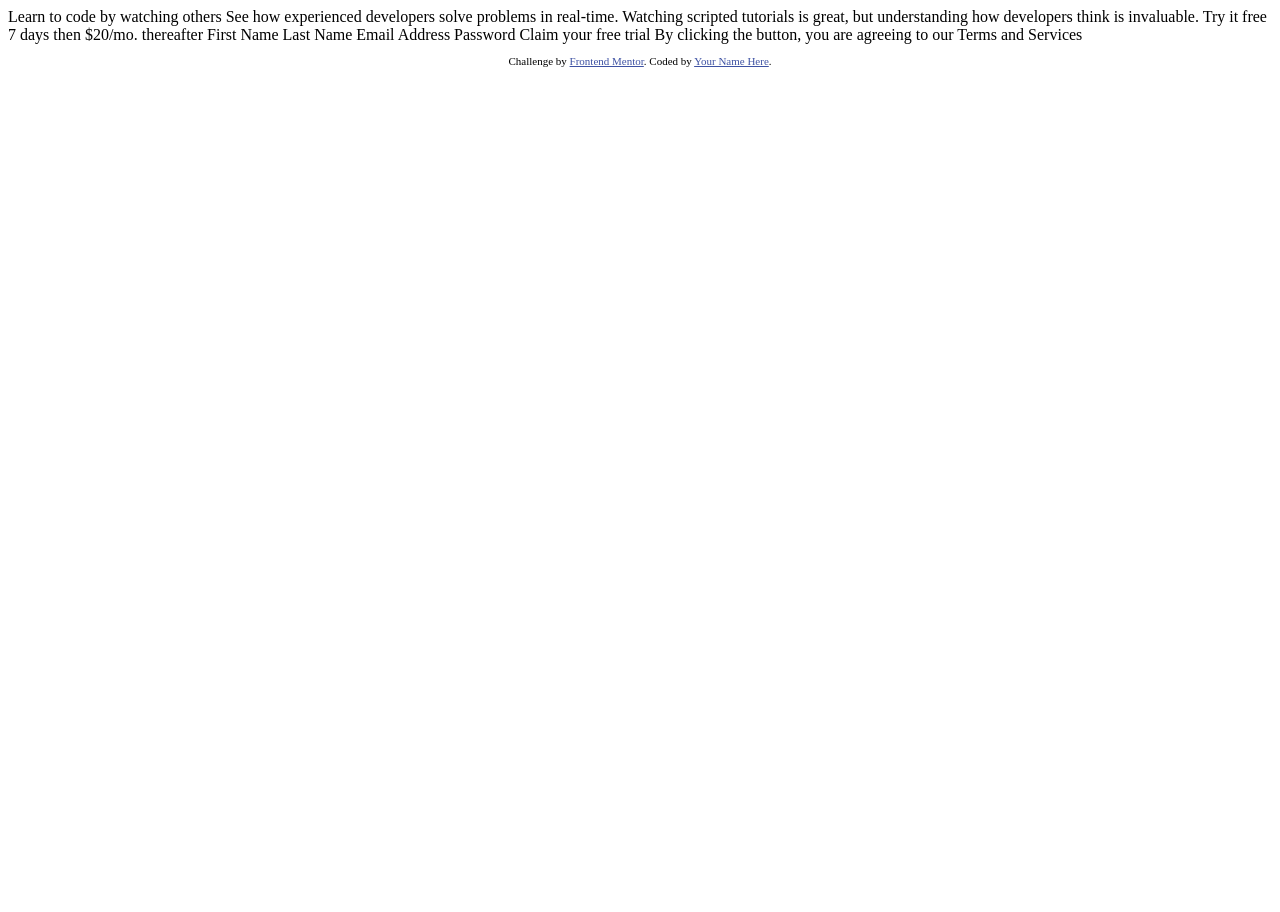
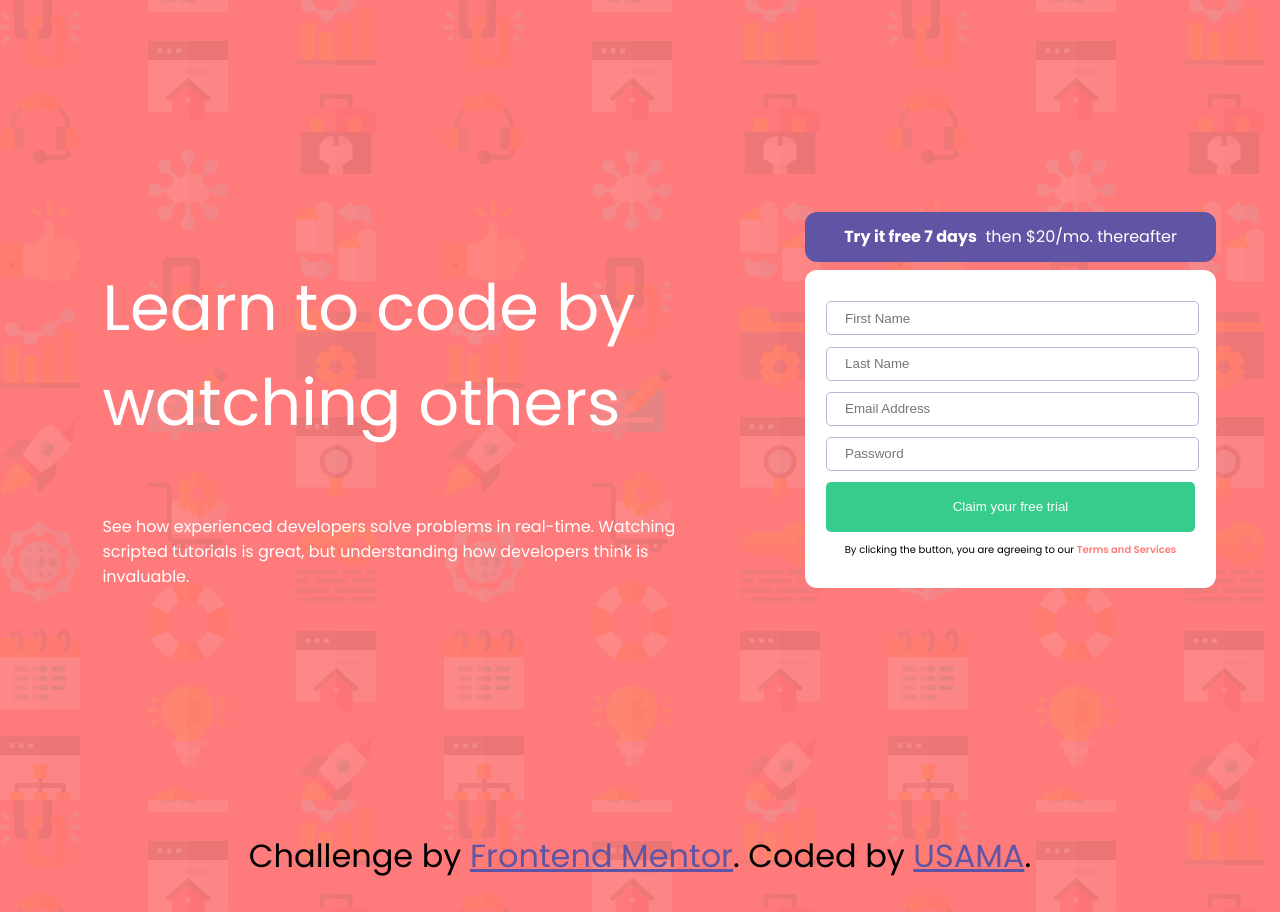
Before and after one commit to usamakhangt4/intro-component-with-signup-form, a plain HTML site: page index.html in a window 1280 px wide. Before the commit the page ends 800 px from the top, so only its background shows below. Drawn offline with Linux system fonts and the light colour scheme.

Commit message:
design completed

```diff
--- a/index.html
+++ b/index.html
@@ -1,42 +1,58 @@
 <!DOCTYPE html>
 <html lang="en">
+
 <head>
   <meta charset="UTF-8">
-  <meta name="viewport" content="width=device-width, initial-scale=1.0"> <!-- displays site properly based on user's device -->
+  <meta name="viewport" content="width=device-width, initial-scale=1.0">
+  <!-- displays site properly based on user's device -->
 
   <link rel="icon" type="image/png" sizes="32x32" href="./images/favicon-32x32.png">
-
+  <link rel="stylesheet" href="./styles/style.css">
   <title>Frontend Mentor | Intro component with sign up form</title>
 
   <!-- Feel free to remove these styles or customise in your own stylesheet 👍 -->
-  <style>
-    .attribution { font-size: 11px; text-align: center; }
-    .attribution a { color: hsl(228, 45%, 44%); }
-  </style>
+  <!-- <style>
+    .attribution {
+      font-size: 11px;
+      text-align: center;
+    }
+
+    .attribution a {
+      color: hsl(228, 45%, 44%);
+    }
+  </style> -->
 </head>
+
 <body>
 
-  Learn to code by watching others
-
-  See how experienced developers solve problems in real-time. Watching scripted tutorials is great,
-  but understanding how developers think is invaluable.
-
-  Try it free 7 days then $20/mo. thereafter
-
-  First Name
-  Last Name
-  Email Address
-  Password
-
-  Claim your free trial
-
-  By clicking the button, you are agreeing to our Terms and Services
+  <div class="container">
+    <div class="text">
+      <p class="title">Learn to code by watching others</p>
+      <p class="paragraph">See how experienced developers solve problems in real-time. Watching scripted tutorials is
+        great,
+        but understanding how developers think is invaluable.</p>
+    </div>
+    <div class="form">
+      <div class="card1"><b>Try it free 7 days</b>&nbsp; then $20/mo. thereafter</div>
+      <div class="card2">
+        <form action="#">
+          <input type="text" placeholder="First Name">
+          <input type="text" placeholder="Last Name">
+          <input type="email" placeholder="Email Address">
+          <input type="password" placeholder="Password">
+          <button type="submit">Claim your free trial</button>
+          <p class="tac">By clicking the button, you are agreeing to our <span class="red">Terms and Services</span></p>
+        </form>
+      </div>
+    </div>
+  </div>
 
   <footer>
     <p class="attribution">
       Challenge by <a href="https://www.frontendmentor.io?ref=challenge" target="_blank">Frontend Mentor</a>.
-      Coded by <a href="#">Your Name Here</a>.
+      Coded by <a href="https://github.com/usamakhangt4/intro-component-with-signup-form">USAMA</a>.
     </p>
   </footer>
 </body>
+
 </html>
--- /dev/null
+++ b/styles/_variables.scss
@@ -0,0 +1,6 @@
+@import url("https://fonts.googleapis.com/css2?family=Poppins:wght@400;500;600;700&display=swap");
+$red: hsl(0, 100%, 74%);
+$green: hsl(154, 59%, 51%);
+$blue: hsl(248, 32%, 49%);
+$darkBlue: hsl(249, 10%, 26%);
+$grayishBlue: hsl(246, 25%, 77%);
--- /dev/null
+++ b/styles/style.scss
@@ -0,0 +1,92 @@
+@import "./variables";
+::-webkit-scrollbar {
+  display: none;
+}
+body {
+  margin: 0;
+  padding: 0;
+  font-family: "Poppins", sans-serif;
+  font-size: 16px;
+  background-image: url("../images/bg-intro-desktop.png");
+  background-color: $red;
+}
+.container {
+  display: flex;
+  justify-content: center;
+  align-items: center;
+  height: 100vh;
+}
+.text {
+  margin: 5%;
+  margin-left: 8%;
+  color: #fff;
+  .title {
+    font-size: 4em;
+  }
+  .paragraph {
+    font-size: 1em;
+  }
+}
+.form {
+  margin: 5%;
+  .card1 {
+    background-color: $blue;
+    display: flex;
+    justify-content: center;
+    align-items: center;
+    color: #fff;
+    height: 50px;
+    border-radius: 12px;
+  }
+  .card2 {
+    background-color: #fff;
+    padding: 5%;
+    border-radius: 12px;
+    margin-top: 2%;
+    input {
+      width: 100%-5%;
+      height: 30px;
+      border: none;
+      border: 1px solid $grayishBlue;
+      border-radius: 5px;
+      margin-top: 3%;
+      padding-left: 5%;
+      font-weight: 400;
+      &::placeholder {
+        font-weight: normal;
+      }
+      &:nth-child(4) {
+        margin-bottom: 3%;
+      }
+      &:focus {
+        outline: none;
+        border: 1px solid $blue;
+      }
+    }
+    button {
+      border: none;
+      width: 100%;
+      height: 50px;
+      border-radius: 5px;
+      color: #fff;
+      background-color: $green;
+    }
+    .tac {
+      text-align: center;
+      font-size: 10px;
+      .red {
+        color: $red;
+        font-weight: 600;
+      }
+    }
+  }
+}
+footer {
+  display: flex;
+  justify-content: center;
+  align-items: center;
+  font-size: 2em;
+  a {
+    color: $blue;
+  }
+}
```
Also changed, not shown: styles/style.css (added), 1 other file.
